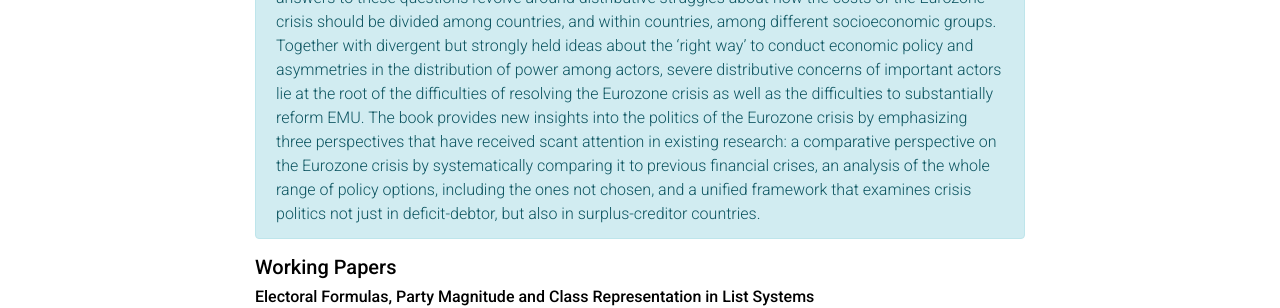
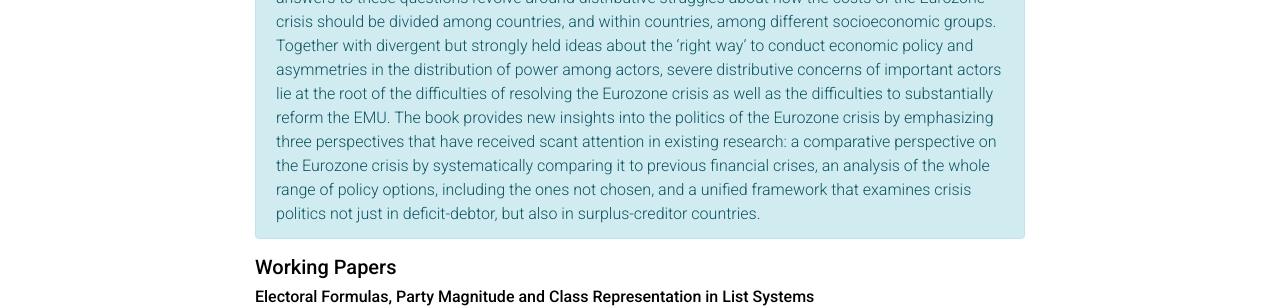
Before and after one commit to ariray/ariray.github.io, a Jekyll site: the page built from _pages/research.md, in a window 1280 px wide and 1400 px high. Shown: the part 361-669 px from the top of the window. Built offline with Jekyll 4.4.1, drawn with Linux system fonts in a browser that asks for light colours; comment, search, counter and statistics services are not loaded; a style sheet for code colours, icons or effects is not loaded; some of the changed text lies outside the part shown.

Commit message:
edit research, add assets

```diff
--- a/_pages/research.md
+++ b/_pages/research.md
@@ -12,7 +12,7 @@ nav_order: 3
 
 ###### **The Politics of Bad Options: Why the Problems of the Eurozone are so Hard to Resolve** (w. Stefanie Walter and Nils Redeker). Now available open access via <a href="https://global.oup.com/academic/product/the-politics-of-bad-options-9780198857020?cc=ch&lang=en&">Oxford University Press</a>.
 
-<div markdown="span" class="alert alert-info" role="alert">Why was the Eurozone crisis so difficult to resolve? And why was it resolved in a manner in which some countries bore a much larger share of the pain than others? Building on macro-level statistical data, original survey data from interest groups, and comparative case studies, this book shows that the answers to these questions revolve around distributive struggles about how the costs of the Eurozone crisis should be divided among countries, and within countries, among different socioeconomic groups. Together with divergent but strongly held ideas about the 'right way' to conduct economic policy and asymmetries in the distribution of power among actors, severe distributive concerns of important actors lie at the root of the difficulties of resolving the Eurozone crisis as well as the difficulties to substantially reform EMU. The book provides new insights into the politics of the Eurozone crisis by emphasizing three perspectives that have received scant attention in existing research: a comparative perspective on the Eurozone crisis by systematically comparing it to previous financial crises, an analysis of the whole range of policy options, including the ones not chosen, and a unified framework that examines crisis politics not just in deficit-debtor, but also in surplus-creditor countries.</div>
+<div markdown="span" class="alert alert-info" role="alert">Why was the Eurozone crisis so difficult to resolve? And why was it resolved in a manner in which some countries bore a much larger share of the pain than others? Building on macro-level statistical data, original survey data from interest groups, and comparative case studies, this book shows that the answers to these questions revolve around distributive struggles about how the costs of the Eurozone crisis should be divided among countries, and within countries, among different socioeconomic groups. Together with divergent but strongly held ideas about the 'right way' to conduct economic policy and asymmetries in the distribution of power among actors, severe distributive concerns of important actors lie at the root of the difficulties of resolving the Eurozone crisis as well as the difficulties to substantially reform the EMU. The book provides new insights into the politics of the Eurozone crisis by emphasizing three perspectives that have received scant attention in existing research: a comparative perspective on the Eurozone crisis by systematically comparing it to previous financial crises, an analysis of the whole range of policy options, including the ones not chosen, and a unified framework that examines crisis politics not just in deficit-debtor, but also in surplus-creditor countries.</div>
 
 
 
@@ -34,7 +34,7 @@ nav_order: 3
 
 ##### **In Progress**
 
-Social Class and Fiscal Policy Enactment among Italian Mayors’' (with Pietro Panizza)
+Social Class and Fiscal Policy Enactment among Italian Mayors (with Pietro Panizza)
 
 Trade Unions and Electoral Support for Left Parties in Sweden (1986-2018) (with Jonas Pontusson)
 
```
Also changed, not shown: 18 other files.
